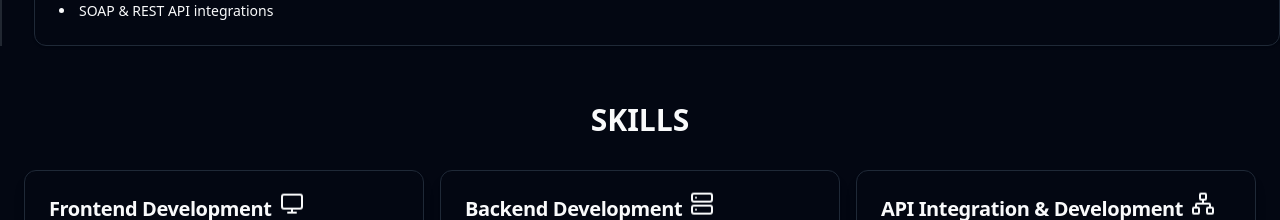
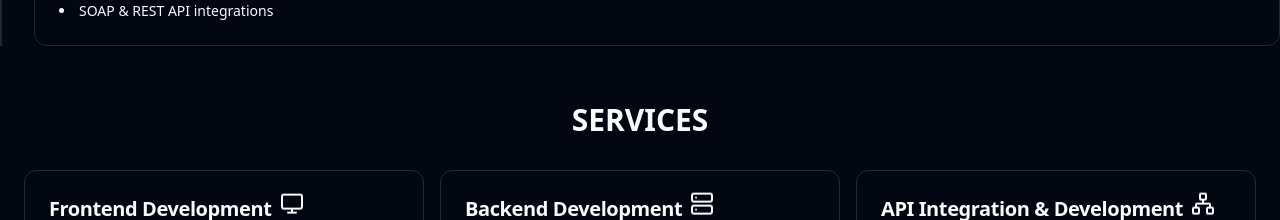
Before and after one commit to oopbest/my-resume-v3, a React (Vite) app: page / in a window 1280 px wide. Shown: the part 2501-2721 px from the top of the page. Built offline with nearby package versions, Linux system fonts and the light colour scheme.

Commit message:
update services

```diff
--- a/src/components/Navbar.tsx
+++ b/src/components/Navbar.tsx
@@ -31,8 +31,8 @@ const menus = [
     icon: <FaBriefcase />,
   },
   {
-    title: "Skills",
-    url: "skills",
+    title: "Services",
+    url: "services",
     icon: <FaTools />,
   },
   {
--- a/src/layout/components/Skill.tsx
+++ b/src/layout/components/Skill.tsx
@@ -137,8 +137,8 @@ const mySkills = [
 
 const Skill = () => {
   return (
-    <div id="skills" className="p-6">
-      <Topic title="Skills" />
+    <div id="services" className="p-6">
+      <Topic title="services" />
       <div className="grid grid-cols-1 sm:grid-cols-2 lg:grid-cols-3 gap-4">
         {mySkills.map((skill, index) => (
           <SkillGrid key={index} skill={skill} />
```
